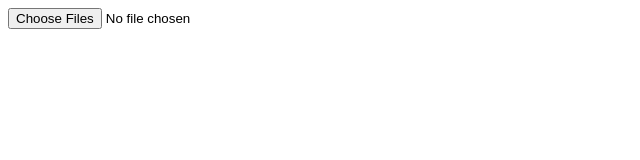
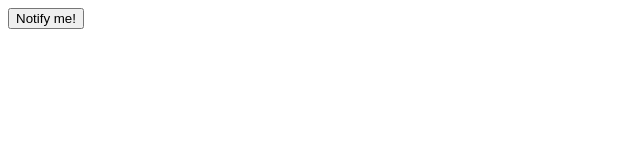
Before and after one commit to vuongnnguyen/read-folder, a plain HTML site: page index.html in a window 1280 px wide. Shown: the whole page, without its empty margins (0-640 px from the left). Drawn offline with Linux system fonts and the light colour scheme.

Commit message:
Update index.html

```diff
--- a/index.html
+++ b/index.html
@@ -7,7 +7,7 @@
     <title>Document</title>
 </head>
 <body>
-    <input type="file" id="filepicker" name="fileList" webkitdirectory multiple />
+    <button onclick="notifyMe()">Notify me!</button>
 </body>
 <script src="./index.js"></script>
 </html>
```
